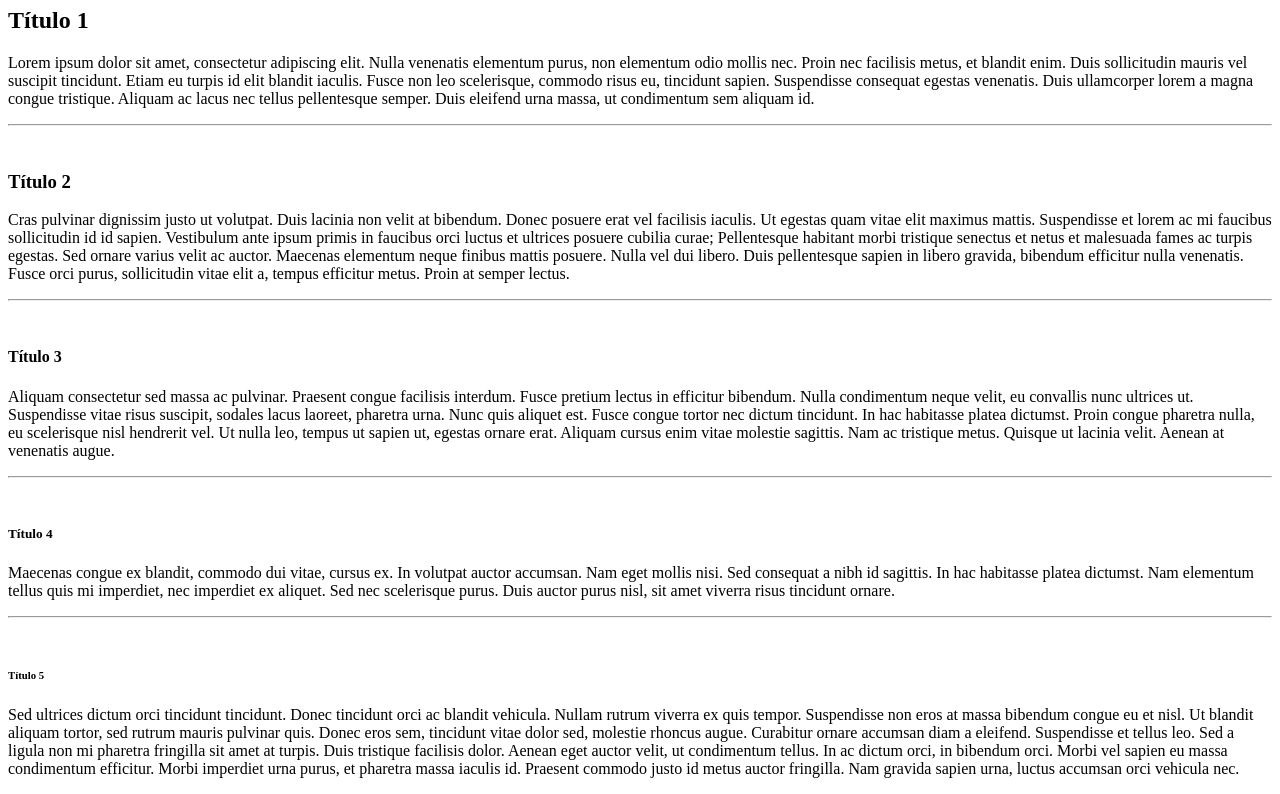
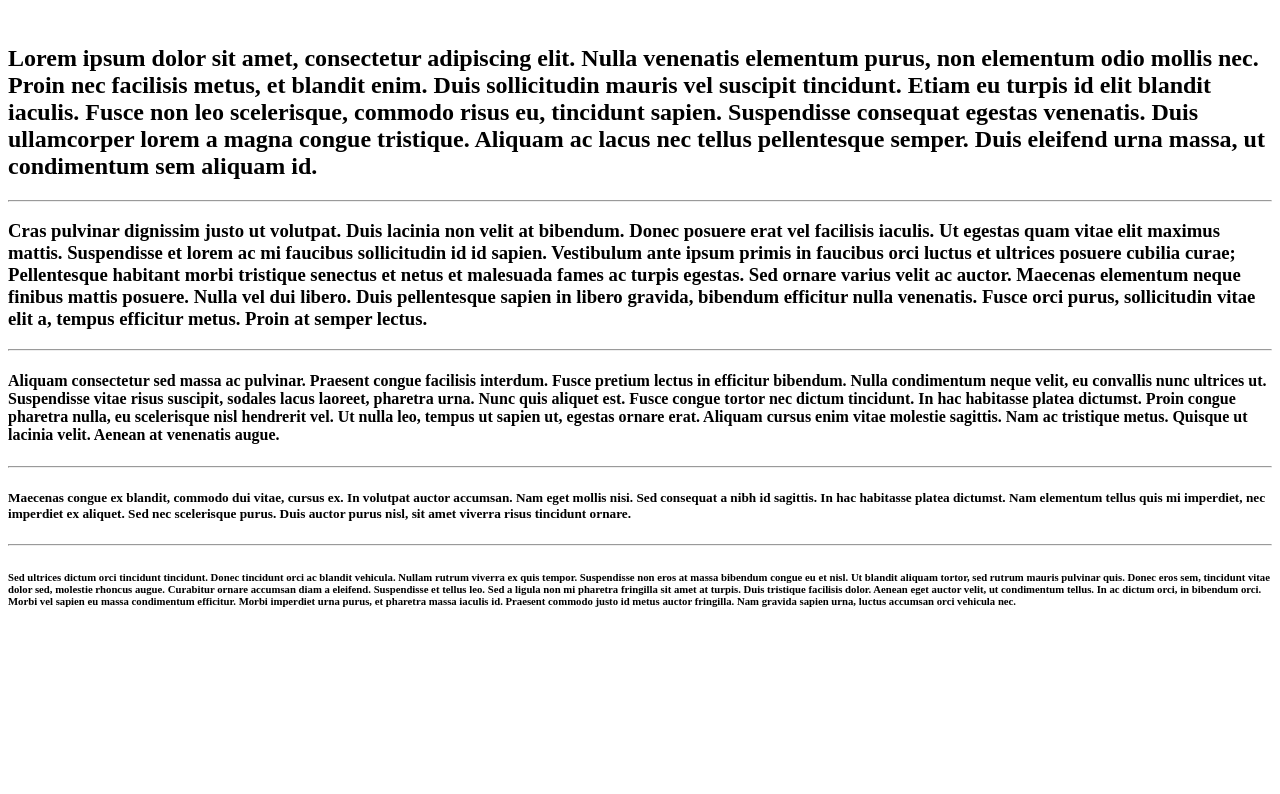
Before and after one commit to 1TDSJ-21/exercicio-fixacao, a plain HTML site: page index.html in a window 1280 px wide. Shown: the part 73-867 px from the top of the page. After the commit the page ends 800 px from the top, so only its background shows below. Drawn offline with Linux system fonts and the light colour scheme.

Commit message:
Adicionando o exercício e o README.md

```diff
--- a/index.html
+++ b/index.html
@@ -2,61 +2,53 @@
 <html lang="pt-br" dir="ltr">
     <head>
         <meta charset="UTF-8">
-        <meta name="viewport" content="width=device-width, initial-scale=1.0">
-        <title>Exercício Fixação</title>
+        <meta name="viewport" content="width=device-width, inital-scale=1.0">
     </head>
     <body>
-        <h1>Textos</h1>
-        <h2>Título 1</h2>
-        <p> Lorem ipsum dolor sit amet, consectetur adipiscing elit. Nulla venenatis elementum purus, non elementum odio
-            mollis nec. Proin nec facilisis metus, et blandit enim. Duis sollicitudin mauris vel suscipit tincidunt.
+        <title>Exercício de fixação</title>
+        <h1>Textos em Latim</h1>
+        <br>
+        <p>
+            <h2>Lorem ipsum dolor sit amet, consectetur adipiscing elit.
+            Nulla venenatis elementum purus, non elementum odio mollis nec.
+            Proin nec facilisis metus, et blandit enim. Duis sollicitudin mauris vel suscipit tincidunt.
             Etiam eu turpis id elit blandit iaculis. Fusce non leo scelerisque, commodo risus eu, tincidunt sapien.
-            Suspendisse consequat egestas venenatis. Duis ullamcorper lorem a magna congue tristique. Aliquam ac lacus
-            nec tellus pellentesque semper. Duis eleifend urna massa, ut condimentum sem aliquam id.</p>
-
+            Suspendisse consequat egestas venenatis. Duis ullamcorper lorem a magna congue tristique.
+            Aliquam ac lacus nec tellus pellentesque semper. Duis eleifend urna massa, ut condimentum sem aliquam id.</h2>
+        </p>
         <hr>
-        <br>
-
-        <h3>Título 2</h3>
-        <p> Cras pulvinar dignissim justo ut volutpat. Duis lacinia non velit at bibendum. Donec posuere erat vel
-            facilisis iaculis. Ut egestas quam vitae elit maximus mattis. Suspendisse et lorem ac mi faucibus
-            sollicitudin id id sapien. Vestibulum ante ipsum primis in faucibus orci luctus et ultrices posuere cubilia
-            curae; Pellentesque habitant morbi tristique senectus et netus et malesuada fames ac turpis egestas. Sed
-            ornare varius velit ac auctor. Maecenas elementum neque finibus mattis posuere. Nulla vel dui libero. Duis
-            pellentesque sapien in libero gravida, bibendum efficitur nulla venenatis. Fusce orci purus, sollicitudin
-            vitae elit a, tempus efficitur metus. Proin at semper lectus.</p>
-
+        <p>
+           <h3>Cras pulvinar dignissim justo ut volutpat. Duis lacinia non velit at bibendum. Donec posuere erat vel facilisis iaculis.
+            Ut egestas quam vitae elit maximus mattis. Suspendisse et lorem ac mi faucibus sollicitudin id id sapien.
+            Vestibulum ante ipsum primis in faucibus orci luctus et ultrices posuere cubilia curae;
+            Pellentesque habitant morbi tristique senectus et netus et malesuada fames ac turpis egestas. Sed ornare varius velit ac auctor.
+            Maecenas elementum neque finibus mattis posuere. Nulla vel dui libero.
+            Duis pellentesque sapien in libero gravida, bibendum efficitur nulla venenatis.
+            Fusce orci purus, sollicitudin vitae elit a, tempus efficitur metus. Proin at semper lectus.</h3>
+        </p>
         <hr>
-        <br>
-
-        <h4>Título 3</h4>
-        <p> Aliquam consectetur sed massa ac pulvinar. Praesent congue facilisis interdum. Fusce pretium lectus in
-            efficitur bibendum. Nulla condimentum neque velit, eu convallis nunc ultrices ut. Suspendisse vitae risus
-            suscipit, sodales lacus laoreet, pharetra urna. Nunc quis aliquet est. Fusce congue tortor nec dictum
-            tincidunt. In hac habitasse platea dictumst. Proin congue pharetra nulla, eu scelerisque nisl hendrerit vel.
-            Ut nulla leo, tempus ut sapien ut, egestas ornare erat. Aliquam cursus enim vitae molestie sagittis. Nam ac
-            tristique metus. Quisque ut lacinia velit. Aenean at venenatis augue.</p>
-
+        <p>
+           <h4>Aliquam consectetur sed massa ac pulvinar. Praesent congue facilisis interdum. Fusce pretium lectus in efficitur bibendum.
+            Nulla condimentum neque velit, eu convallis nunc ultrices ut. Suspendisse vitae risus suscipit, sodales lacus laoreet, pharetra urna.
+            Nunc quis aliquet est. Fusce congue tortor nec dictum tincidunt. In hac habitasse platea dictumst.
+            Proin congue pharetra nulla, eu scelerisque nisl hendrerit vel. Ut nulla leo, tempus ut sapien ut, egestas ornare erat.
+            Aliquam cursus enim vitae molestie sagittis. Nam ac tristique metus. Quisque ut lacinia velit. Aenean at venenatis augue.</h4>
+        </p>
         <hr>
-        <br>
-
-        <h5>Título 4</h5>
-        <p> Maecenas congue ex blandit, commodo dui vitae, cursus ex. In volutpat auctor accumsan. Nam eget mollis nisi.
-            Sed consequat a nibh id sagittis. In hac habitasse platea dictumst. Nam elementum tellus quis mi imperdiet,
-            nec imperdiet ex aliquet. Sed nec scelerisque purus. Duis auctor purus nisl, sit amet viverra risus
-            tincidunt ornare.</p>
-
+        <p>
+            <h5>Maecenas congue ex blandit, commodo dui vitae, cursus ex. In volutpat auctor accumsan. Nam eget mollis nisi.
+            Sed consequat a nibh id sagittis. In hac habitasse platea dictumst. Nam elementum tellus quis mi imperdiet, nec imperdiet ex aliquet.
+            Sed nec scelerisque purus. Duis auctor purus nisl, sit amet viverra risus tincidunt ornare.</h5>
+        </p>
         <hr>
-        <br>
-
-        <h6>Título 5</h6>
-        <p> Sed ultrices dictum orci tincidunt tincidunt. Donec tincidunt orci ac blandit vehicula. Nullam rutrum
-            viverra ex quis tempor. Suspendisse non eros at massa bibendum congue eu et nisl. Ut blandit aliquam tortor, sed
-            rutrum mauris pulvinar quis. Donec eros sem, tincidunt vitae dolor sed, molestie rhoncus augue. Curabitur
-            ornare accumsan diam a eleifend. Suspendisse et tellus leo. Sed a ligula non mi pharetra fringilla sit amet
-            at turpis. Duis tristique facilisis dolor. Aenean eget auctor velit, ut condimentum tellus. In ac dictum
-            orci, in bibendum orci. Morbi vel sapien eu massa condimentum efficitur. Morbi imperdiet urna purus, et
-            pharetra massa iaculis id. Praesent commodo justo id metus auctor fringilla. Nam gravida sapien urna,
-            luctus accumsan orci vehicula nec.</p>
+        <p>
+            <h6>Sed ultrices dictum orci tincidunt tincidunt. Donec tincidunt orci ac blandit vehicula. Nullam rutrum viverra ex quis tempor.
+            Suspendisse non eros at massa bibendum congue eu et nisl. Ut blandit aliquam tortor, sed rutrum mauris pulvinar quis.
+            Donec eros sem, tincidunt vitae dolor sed, molestie rhoncus augue. Curabitur ornare accumsan diam a eleifend.
+            Suspendisse et tellus leo. Sed a ligula non mi pharetra fringilla sit amet at turpis. Duis tristique facilisis dolor.
+            Aenean eget auctor velit, ut condimentum tellus. In ac dictum orci, in bibendum orci. Morbi vel sapien eu massa condimentum efficitur.
+            Morbi imperdiet urna purus, et pharetra massa iaculis id. Praesent commodo justo id metus auctor fringilla.
+            Nam gravida sapien urna, luctus accumsan orci vehicula nec.</h6>
+        </p>
     </body>
 </html>
```
Also changed, not shown: 1 other file.
